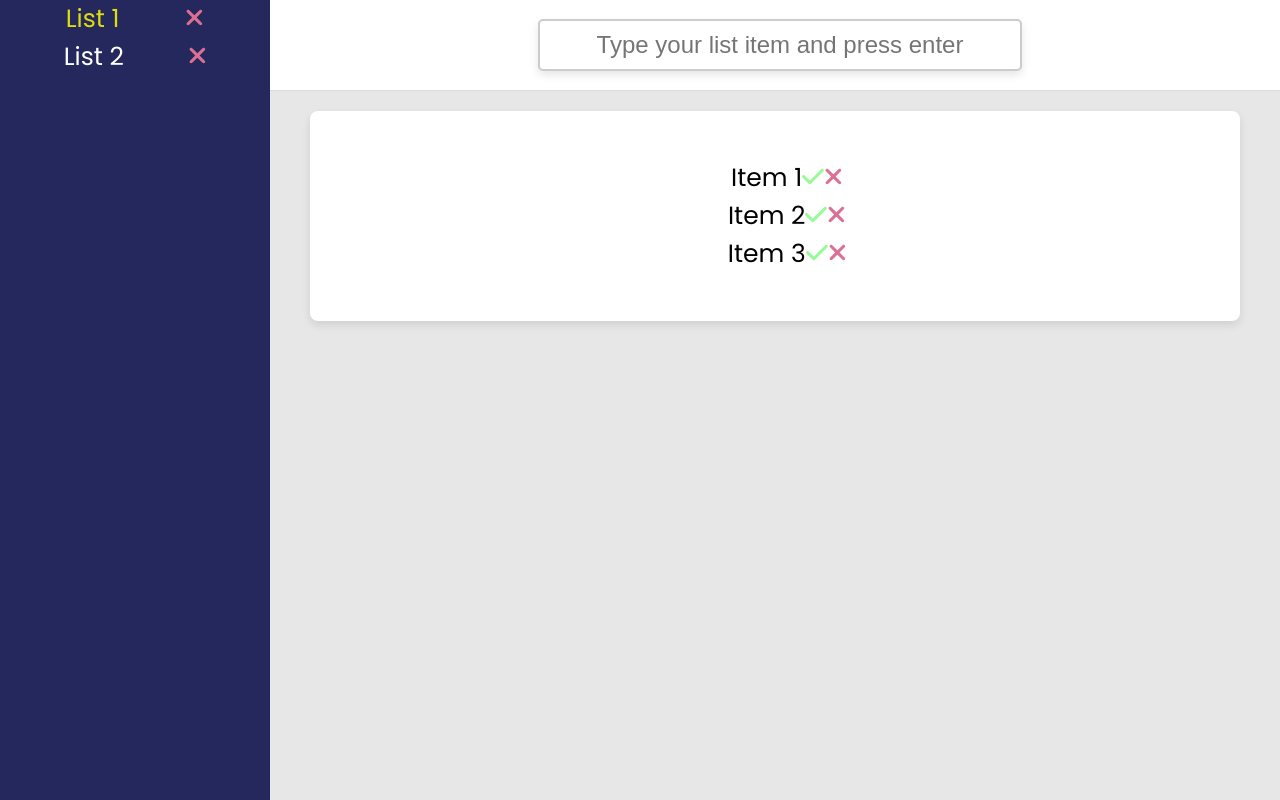
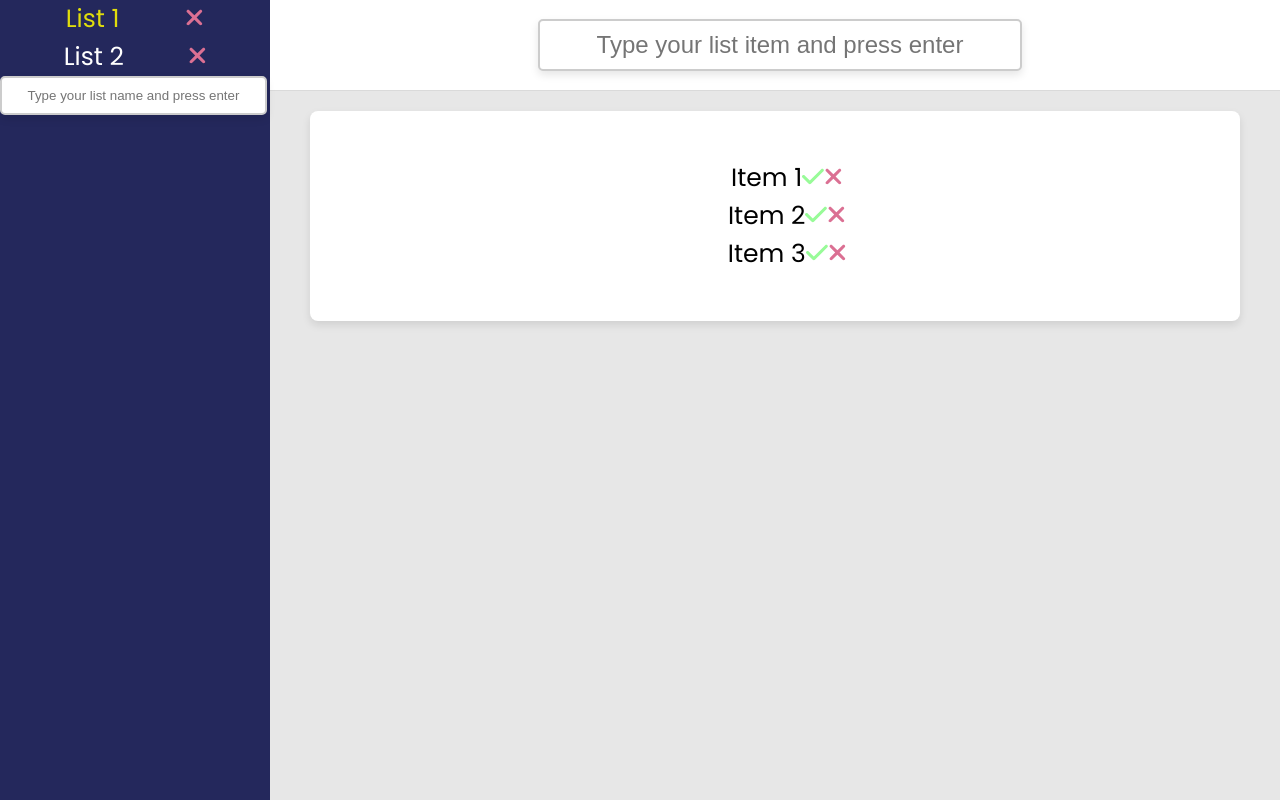
Before and after one commit to ewanwg/Todo, an Angular app in the folder Todo.UI/: page / in a window 1280 px wide. Built offline with nearby package versions, Linux system fonts and the light colour scheme.

Commit message:
Create another text input for lists in the sidebar

```diff
--- a/Todo.UI/src/app/app.component.css
+++ b/Todo.UI/src/app/app.component.css
@@ -72,6 +72,17 @@ main {
   box-shadow: 0px 4px 8px rgba(0, 0, 0, 0.1);
 }
 
+.sidebarInput {
+  display: flex;
+  justify-content: space-evenly;
+  text-align: center;
+  border: 2px solid #ccc;
+  border-radius: 5px;
+  box-shadow: 0px 4px 8px rgba(0, 0, 0, 0.1);
+  width: 90%;
+  padding: 10px;
+}
+
 .bg-light {
   background-color: #e7e7e7;
 }
--- a/Todo.UI/src/app/app.component.html
+++ b/Todo.UI/src/app/app.component.html
@@ -6,6 +6,9 @@
             {{list.text}}
             <fa-icon [icon]="faXmark" class="delete-xmark" (click)="deleteList(list.id)"></fa-icon>
           </div>
+        }
+        @if (!isArrayEmpty(lists)) {
+          <input type="text" [(ngModel)]="newText" class="sidebarInput" placeholder="Type your list name and press enter" (keydown.enter)="addList()">
         }
       </div>
   </section>
```
